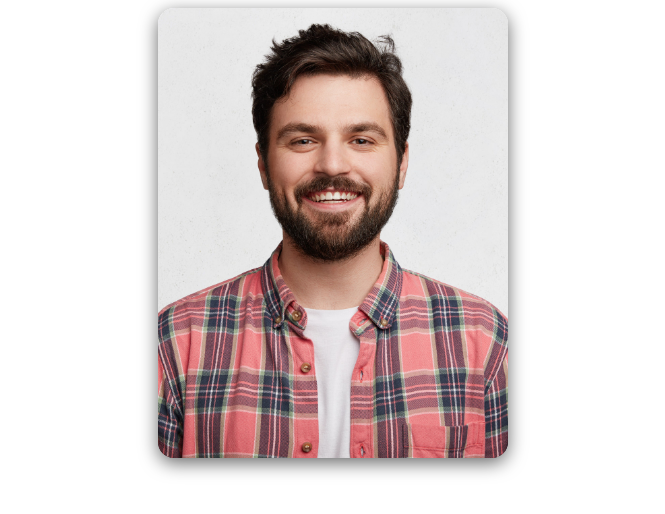
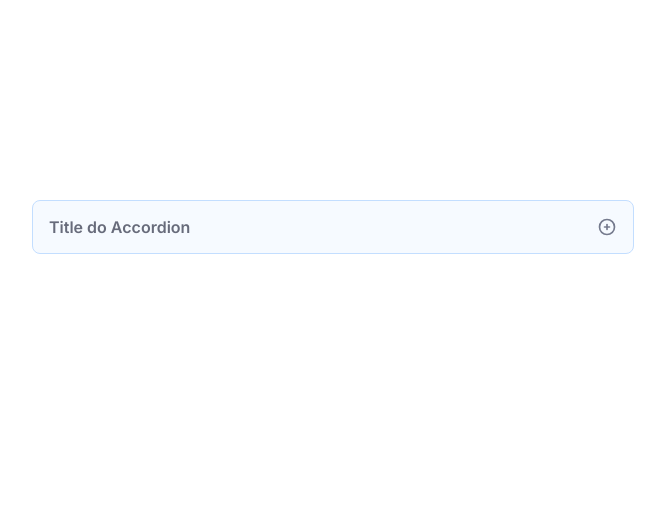
Before and after one commit to niltonc/ds-core, a Next.js app: page / in a window 1280 px wide. Shown: the top 514 px of the page, without its empty margins (307-972 px from the left). Built offline with nearby package versions, Linux system fonts and the light colour scheme.

Commit message:
feat: accordion

```diff
--- a/src/app/page.tsx
+++ b/src/app/page.tsx
@@ -1,20 +1,8 @@
 'use client';
 
-import Button from '@/components/button';
-import Input from '@/components/input';
-import Download from '@/assets/svgs/download.svg';
-// import { Galery } from '@/components/galery-01';
-import Summer from '@/assets/images/summer.jpg';
-import Spring from '@/assets/images/spring.jpg';
-import Autumn from '@/assets/images/autumn.jpg';
-import Winter from '@/assets/images/winter.jpg';
-import { Galery } from '@/components/galery-02';
-import ProfileImage from '@/assets/images/profile.jpg';
-import Threads from '@/assets/svgs/threads.svg';
-import Linkedin from '@/assets/svgs/linkedin.svg';
-import Twitter from '@/assets/svgs/twitter.svg';
-import Intagram from '@/assets/svgs/instagram.svg';
-import { Profile } from '@/components/profile-card';
+import { Accordion } from '@/components/accordion-01';
+import AccordionContent from '@/components/accordion-01/AccordionContent';
+
 export default function Home() {
   return (
     <main>
@@ -26,32 +14,15 @@ export default function Home() {
           gap: 10
         }}
       >
-        <Profile.Root>
-          <Profile.Image icon={ProfileImage} />
-          <Profile.Social>
-            <Profile.Icon
-              icon={Threads}
-              title="Threads"
-              href="https://www.threads.net/"
-            />
-            <Profile.Icon
-              icon={Linkedin}
-              title="Linkedin"
-              href="https://www.threads.net/"
-            />
-            <Profile.Icon
-              icon={Twitter}
-              title="Twitter"
-              href="https://www.threads.net/"
-            />
-            <Profile.Icon
-              icon={Intagram}
-              title="Intagram"
-              href="https://www.threads.net/"
-            />
-          </Profile.Social>
-          <Profile.Title title="TITLE" subtitle="Subtitle" />
-        </Profile.Root>
+        <Accordion.Root>
+          <Accordion.Title>Title do Accordion</Accordion.Title>
+          <AccordionContent>
+            A expressão Lorem ipsum em design gráfico e editoração é um texto
+            padrão em latim utilizado na produção gráfica para preencher os
+            espaços de texto em publicações para testar e ajustar aspectos
+            visuais antes de utilizar conteúdo real.
+          </AccordionContent>
+        </Accordion.Root>
       </div>
     </main>
   );
--- /dev/null
+++ b/src/components/accordion-01/AccordionContent.tsx
@@ -0,0 +1,14 @@
+import React from 'react';
+import './styles.scss';
+
+type AccordionProps = {
+  children?: React.ReactNode;
+};
+
+const AccordionContent: React.FC<AccordionProps> = ({
+  children
+}: AccordionProps) => {
+  return <div className="faq-content">{children}</div>;
+};
+
+export default AccordionContent;
--- /dev/null
+++ b/src/components/accordion-01/AccordionRoot.tsx
@@ -0,0 +1,18 @@
+import React from 'react';
+import './styles.scss';
+
+type AccordionProps = {
+  children?: React.ReactNode;
+};
+
+const AccordionRoot: React.FC<AccordionProps> = ({
+  children
+}: AccordionProps) => {
+  return (
+    <div className="faq-container">
+      <details>{children}</details>
+    </div>
+  );
+};
+
+export default AccordionRoot;
--- /dev/null
+++ b/src/components/accordion-01/AccordionTitle.tsx
@@ -0,0 +1,27 @@
+import React from 'react';
+import Image from 'next/image';
+import PlusIcon from '@/assets/svgs/plus.svg';
+import './styles.scss';
+
+type AccordionProps = {
+  children?: React.ReactNode;
+};
+
+const AccordionTitle: React.FC<AccordionProps> = ({
+  children
+}: AccordionProps) => {
+  return (
+    <summary>
+      <span className="faq-title">{children}</span>
+      <Image
+        alt=""
+        width={20}
+        height={20}
+        src={PlusIcon}
+        className="expand-icon"
+      />
+    </summary>
+  );
+};
+
+export default AccordionTitle;
--- /dev/null
+++ b/src/components/accordion-01/index.tsx
@@ -0,0 +1,9 @@
+import AccordionRoot from './AccordionRoot';
+import AccordionContent from './AccordionContent';
+import AccordionTitle from './AccordionTitle';
+
+export const Accordion = {
+  Root: AccordionRoot,
+  Title: AccordionTitle,
+  Content: AccordionContent
+};
--- /dev/null
+++ b/src/components/accordion-01/styles.scss
@@ -0,0 +1,73 @@
+.faq-container {
+  display: flex;
+  flex-direction: column;
+  gap: 16px;
+  margin-top: 12em;
+}
+
+details {
+  font-size: 1rem;
+  margin: 0 auto;
+  width: 100%;
+  background: #f6faff;
+  border-radius: 8px;
+  position: relative;
+  max-width: 600px;
+  border: 1px solid #c3deff;
+  transition: all 0.3s ease-in-out;
+}
+
+details:hover {
+  border: 1px solid #a4a1ff;
+}
+
+summary {
+  user-select: none;
+  cursor: pointer;
+  font-weight: 600;
+  display: flex;
+  list-style: none;
+  padding: 1em;
+  align-items: center;
+}
+
+summary:hover .faq-title {
+  opacity: 1;
+}
+
+summary::-webkit-details-marker {
+  display: none;
+}
+
+summary:focus {
+  outline: none;
+}
+
+summary:hover .expand-icon {
+  opacity: 1;
+}
+
+.faq-title {
+  color: #1c2035;
+  width: 90%;
+  opacity: 0.65;
+  transition: all 250ms ease-in-out;
+}
+
+.faq-content {
+  color: #303651;
+  padding: 0.2em 1em 1em 1em;
+  font-weight: 300;
+  line-height: 1.5;
+}
+
+.expand-icon {
+  opacity: 0.65;
+}
+
+.expand-icon {
+  pointer-events: none;
+  position: absolute;
+  right: 1em;
+  transition: all 150ms ease-out;
+}
```
Also changed, not shown: src/assets/svgs/minus.svg (added), src/assets/svgs/plus.svg (added).
